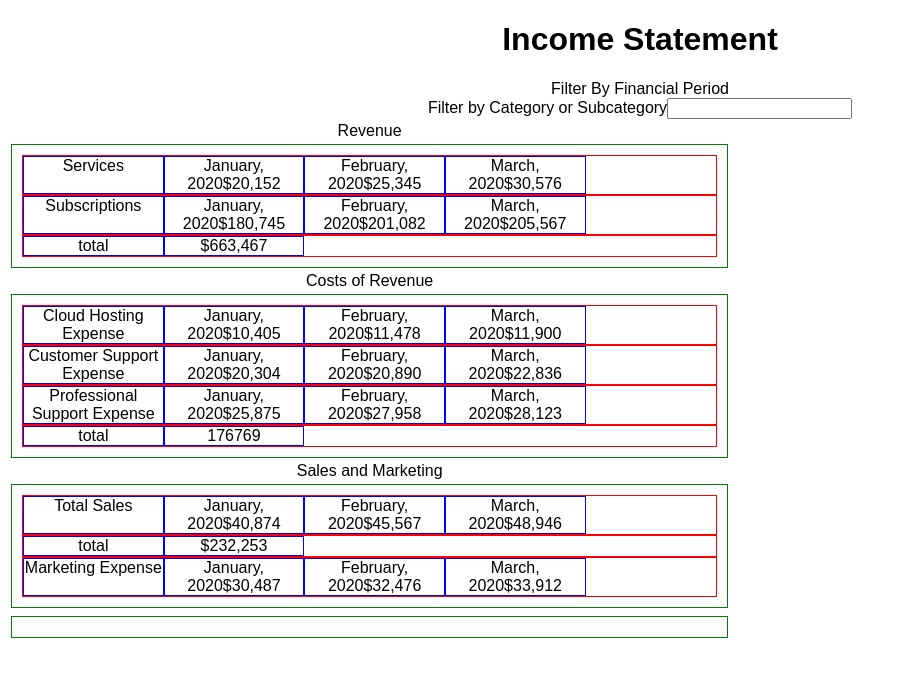
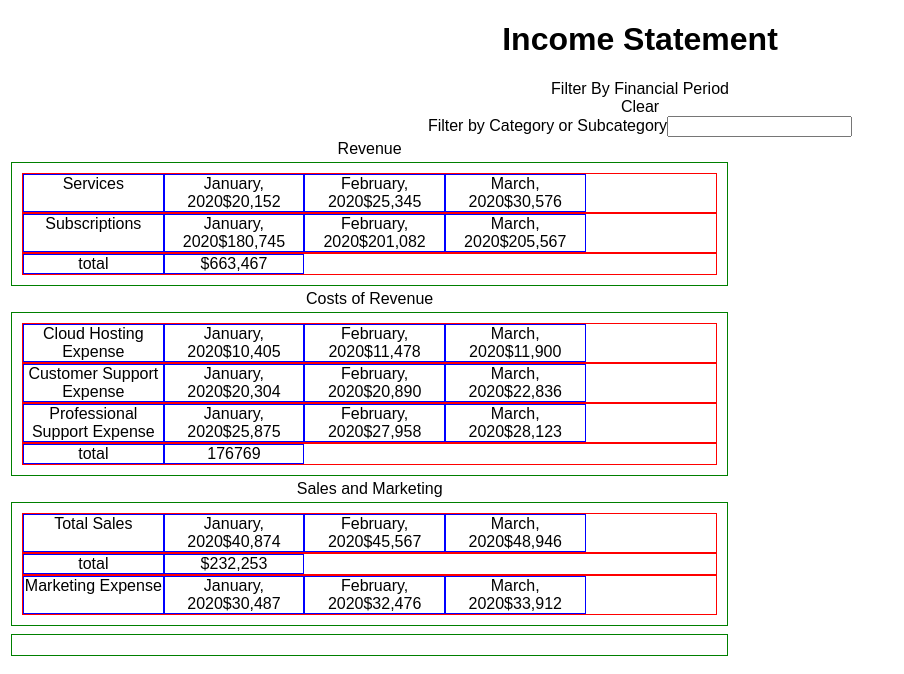
Before and after one commit to switzerb/IncomeStatementUI, a React (Create React App) app: page / in a window 1280 px wide. Shown: the top 674 px of the page, without its empty margins (0-904 px from the left). Built offline with nearby package versions, Linux system fonts and the light colour scheme.

Commit message:
Add a clear option

```diff
--- a/src/MonthSelect.js
+++ b/src/MonthSelect.js
@@ -12,9 +12,15 @@ const MonthSelect = ({options, onClick}) => {
         setOpen(false);
     }
 
+    const handleClear = () => {
+        onClick("");
+        setOpen(false);
+    }
+
     return (
         <div className="selectBox">
             <div onClick={toggleOpen}>Filter By Financial Period</div>
+            <div onClick={handleClear}>Clear</div>
             { open
                 ? <>
                     <div onClick={() => handleSelect("All")}>
```
